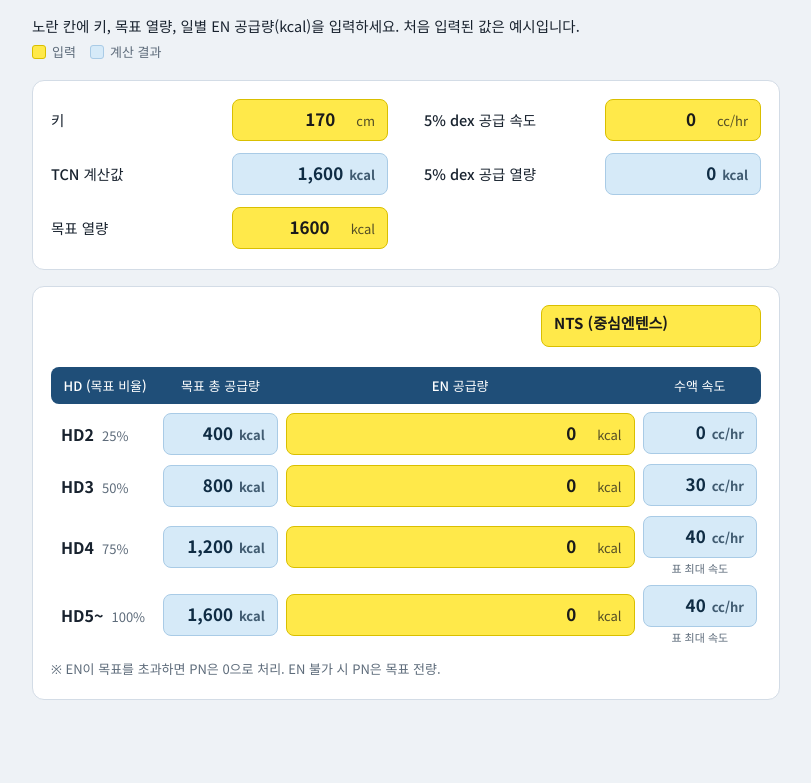
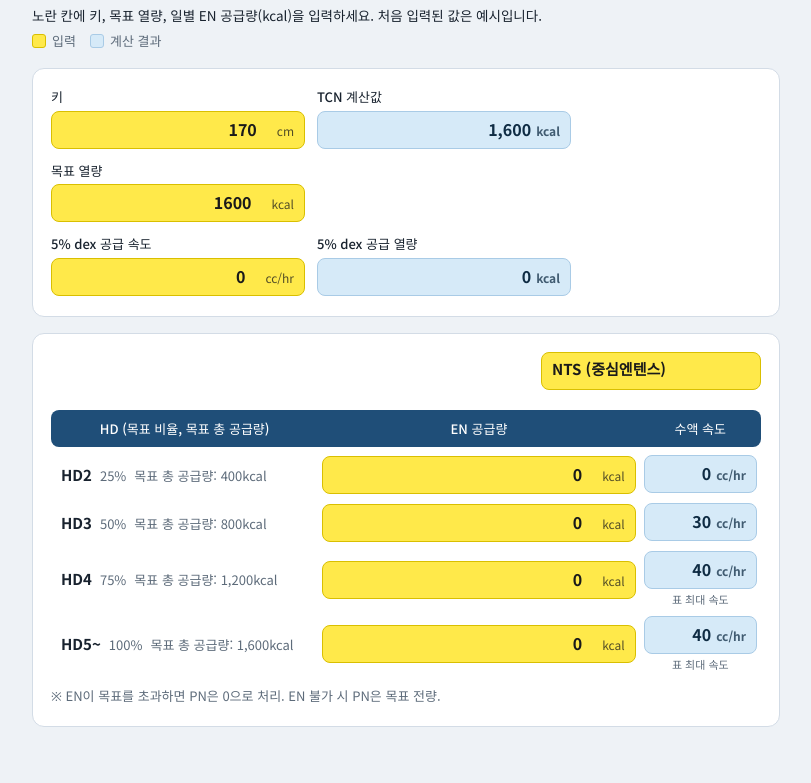
Before and after one commit to heejin0203/PN_calculator, a plain HTML site: page index.html in a window 1280 px wide. Shown: the part 98-881 px from the top of the page, without its empty margins (234-1045 px from the left). Before the commit the page ends 854 px from the top, so only its background shows below. Drawn offline with Linux system fonts and the light colour scheme.

Commit message:
Update index.html

```diff
--- a/index.html
+++ b/index.html
@@ -34,25 +34,26 @@ html{scroll-padding-top:env(safe-area-inset-top,0px)}
 *,*::before,*::after{box-sizing:inherit}
 body{margin:0;background:var(--bg);color:var(--ink);
   font-family:"Noto Sans KR","Apple SD Gothic Neo","Malgun Gothic",system-ui,sans-serif;
-  font-size:16px;line-height:1.5;-webkit-text-size-adjust:100%}
+  font-size:15px;line-height:1.5;-webkit-text-size-adjust:100%}
 .wrap{max-width:780px;margin:0 auto;padding:28px 16px 40px}
-h1{margin:0;font-size:30px;font-weight:700;letter-spacing:-.01em}
+h1{margin:0;font-size:26px;font-weight:700;letter-spacing:-.01em}
 .by{margin:2px 0 0;color:var(--muted);font-size:13px}
-.how{margin:18px 0 6px;color:var(--ink);font-size:14.5px}
+.how{margin:14px 0 6px;color:var(--ink);font-size:13.5px}
 .legend{display:flex;gap:14px;align-items:center;margin:0 0 18px;font-size:13px;color:var(--muted)}
 .legend i{display:inline-block;width:14px;height:14px;border-radius:3px;vertical-align:-2px;margin-right:6px;border:1px solid}
 .legend .li{background:var(--in);border-color:var(--in-line)}
 .legend .lo{background:var(--out);border-color:var(--out-line)}
 .panel{background:var(--card);border:1px solid var(--line);border-radius:12px;padding:18px 18px 8px;margin-bottom:16px}
-.top{display:grid;grid-template-columns:1fr 1fr;gap:0 36px}
-.row{display:flex;align-items:center;justify-content:space-between;gap:12px;padding:0 0 12px}
-.lab{font-size:14.5px;font-weight:500}
-.cell{display:flex;align-items:baseline;justify-content:flex-end;gap:6px;width:156px;min-height:42px;
-  padding:6px 12px;border-radius:8px;border:1.5px solid;font-variant-numeric:tabular-nums}
-.cell em{font-style:normal;font-size:13px;opacity:.75;white-space:nowrap}
+.top{display:grid;grid-template-columns:1fr 1fr;gap:12px;max-width:520px;padding-bottom:12px}
+.fld{display:flex;flex-direction:column;gap:4px;min-width:0}
+.fld.n{grid-column:1}
+.lab{font-size:13px;font-weight:500}
+.cell{display:flex;align-items:baseline;justify-content:flex-end;gap:5px;width:100%;min-height:38px;
+  padding:5px 10px;border-radius:8px;border:1.5px solid;font-variant-numeric:tabular-nums}
+.cell em{font-style:normal;font-size:12px;opacity:.75;white-space:nowrap}
 .cell.in{background:var(--in);color:var(--in-ink);border-color:var(--in-line)}
-.cell.out{background:var(--out);color:var(--out-ink);border-color:var(--out-line);font-weight:700;font-size:17px}
-.cell input,.cell select{all:unset;box-sizing:border-box;width:100%;text-align:right;font:inherit;font-weight:700;font-size:17px;color:inherit}
+.cell.out{background:var(--out);color:var(--out-ink);border-color:var(--out-line);font-weight:700;font-size:16px}
+.cell input,.cell select{all:unset;box-sizing:border-box;width:100%;text-align:right;font:inherit;font-weight:700;font-size:16px;color:inherit}
 .cell input{min-width:0}
 .cell:focus-within{outline:3px solid var(--navy);outline-offset:2px}
 .cell select{cursor:pointer;text-align:left;font-size:15px}
@@ -71,8 +72,7 @@ td .cell{width:100%;min-width:104px}
 .note{margin:6px 0 12px;font-size:13px;color:var(--muted)}
 @media (max-width:640px){
   .wrap{padding-top:20px}
-  .top{grid-template-columns:1fr}
-  .cell{width:150px}
+  .panel{padding:14px 12px 4px}
   thead{display:none}
   table,tbody{display:block}
   tbody tr{display:grid;grid-template-columns:1fr 1fr;gap:8px;padding:12px;margin-bottom:12px;border:1px solid var(--line);border-radius:10px}
@@ -95,15 +95,11 @@ td .cell{width:100%;min-width:104px}
 
   <section class="panel">
     <div class="top">
-      <div>
-        <label class="row" for="h"><span class="lab">키</span><span class="cell in"><input id="h" type="number" inputmode="decimal" min="0" step="any" value="170"><em>cm</em></span></label>
-        <div class="row"><span class="lab">TCN 계산값</span><output class="cell out" id="tcn"></output></div>
-        <label class="row" for="target"><span class="lab">목표 열량</span><span class="cell in"><input id="target" type="number" inputmode="decimal" min="0" step="any" value="1600"><em>kcal</em></span></label>
-      </div>
-      <div>
-        <label class="row" for="dex"><span class="lab">5% dex 공급 속도</span><span class="cell in"><input id="dex" type="number" inputmode="decimal" min="0" step="any" value="0"><em>cc/hr</em></span></label>
-        <div class="row"><span class="lab">5% dex 공급 열량</span><output class="cell out" id="dexk"></output></div>
-      </div>
+      <label class="fld" for="h"><span class="lab">키</span><span class="cell in"><input id="h" type="number" inputmode="decimal" min="0" step="any" value="170"><em>cm</em></span></label>
+      <div class="fld"><span class="lab">TCN 계산값</span><output class="cell out" id="tcn"></output></div>
+      <label class="fld" for="target"><span class="lab">목표 열량</span><span class="cell in"><input id="target" type="number" inputmode="decimal" min="0" step="any" value="1600"><em>kcal</em></span></label>
+      <label class="fld n" for="dex"><span class="lab">5% dex 공급 속도</span><span class="cell in"><input id="dex" type="number" inputmode="decimal" min="0" step="any" value="0"><em>cc/hr</em></span></label>
+      <div class="fld"><span class="lab">5% dex 공급 열량</span><output class="cell out" id="dexk"></output></div>
     </div>
   </section>
 
@@ -113,7 +109,7 @@ td .cell{width:100%;min-width:104px}
       <span class="cell in sel"><select id="nts" aria-label="제품 선택"></select></span>
     </div>
     <table>
-      <thead><tr><th>HD (목표 비율)</th><th>목표 총 공급량</th><th>EN 공급량</th><th>수액 속도</th></tr></thead>
+      <thead><tr><th>HD (목표 비율, 목표 총 공급량)</th><th>EN 공급량</th><th>수액 속도</th></tr></thead>
       <tbody id="rows"></tbody>
     </table>
     <p class="note">※ EN이 목표를 초과하면 PN은 0으로 처리. EN 불가 시 PN은 목표 전량.</p>
@@ -152,8 +148,7 @@ sel.value='NTS';
 var tbody=$('rows');
 tbody.innerHTML=HD.map(function(r,i){
   return '<tr>'+
-   '<td data-label="HD">'+r[0]+'<span class="ratio">'+Math.round(r[1]*100)+'%</span></td>'+
-   '<td data-label="목표 총 공급량"><output class="cell out" id="tot'+i+'"></output></td>'+
+   '<td data-label="HD">'+r[0]+'<span class="ratio">'+Math.round(r[1]*100)+'%</span><span class="ratio">목표 총 공급량: <span id="tot'+i+'"></span></span></td>'+
    '<td data-label="EN 공급량 (kcal)"><label class="cell in"><input id="en'+i+'" type="number" inputmode="decimal" min="0" step="any" value="0" aria-label="'+r[0]+' EN 공급량"><em>kcal</em></label></td>'+
    '<td data-label="수액 속도"><output class="cell out" id="rate'+i+'"></output><span class="cap" id="cap'+i+'"></span></td>'+
    '</tr>';
@@ -180,7 +175,7 @@ function render(){
     var total=round100(target*r[1]);
     var en=num($('en'+i));
     var rem=clean(Math.max(0,total-en-dexK));
-    $('tot'+i).innerHTML=fmt(total)+' <em>kcal</em>';
+    $('tot'+i).textContent=fmt(total)+'kcal';
     var res=lookup(sel.value,rem);
     $('rate'+i).innerHTML=res===null?'<span class="muted">-</span>':fmt(res.rate)+' <em>cc/hr</em>';
     $('cap'+i).textContent=res&&res.over?'표 최대 속도':'';
```
